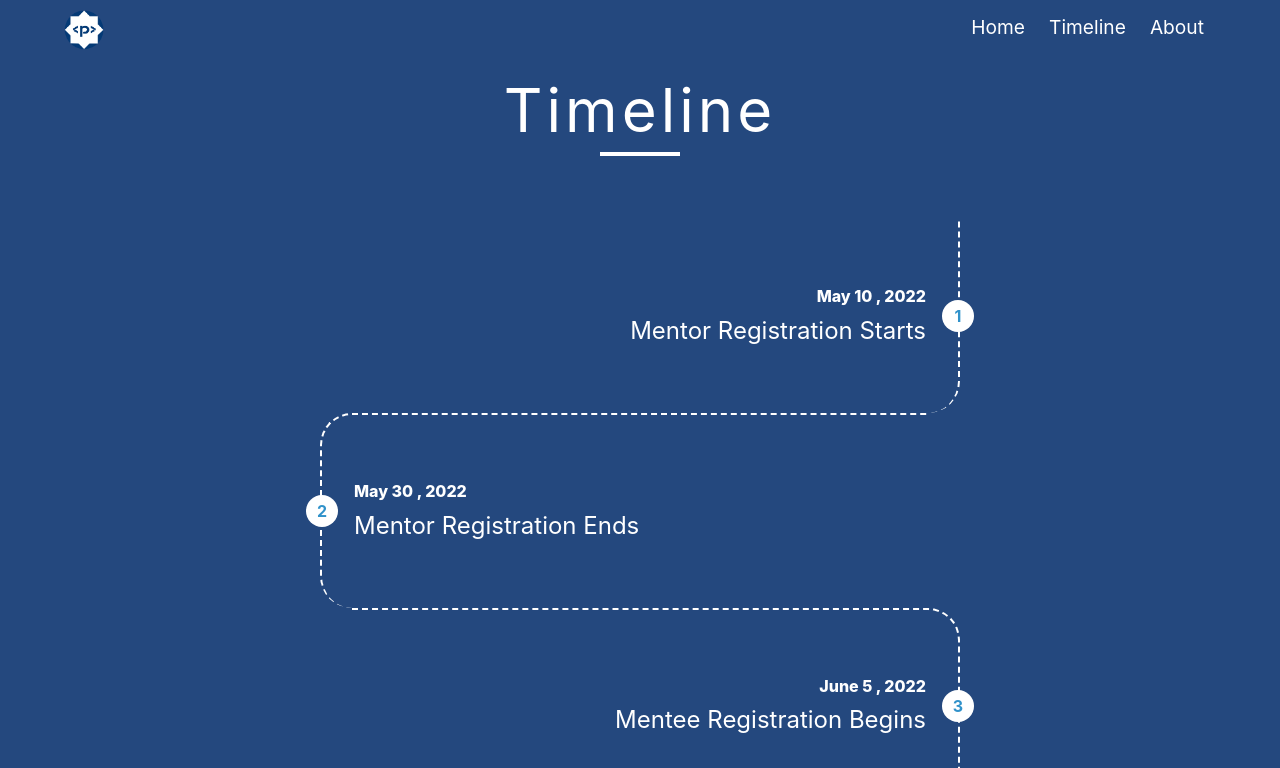
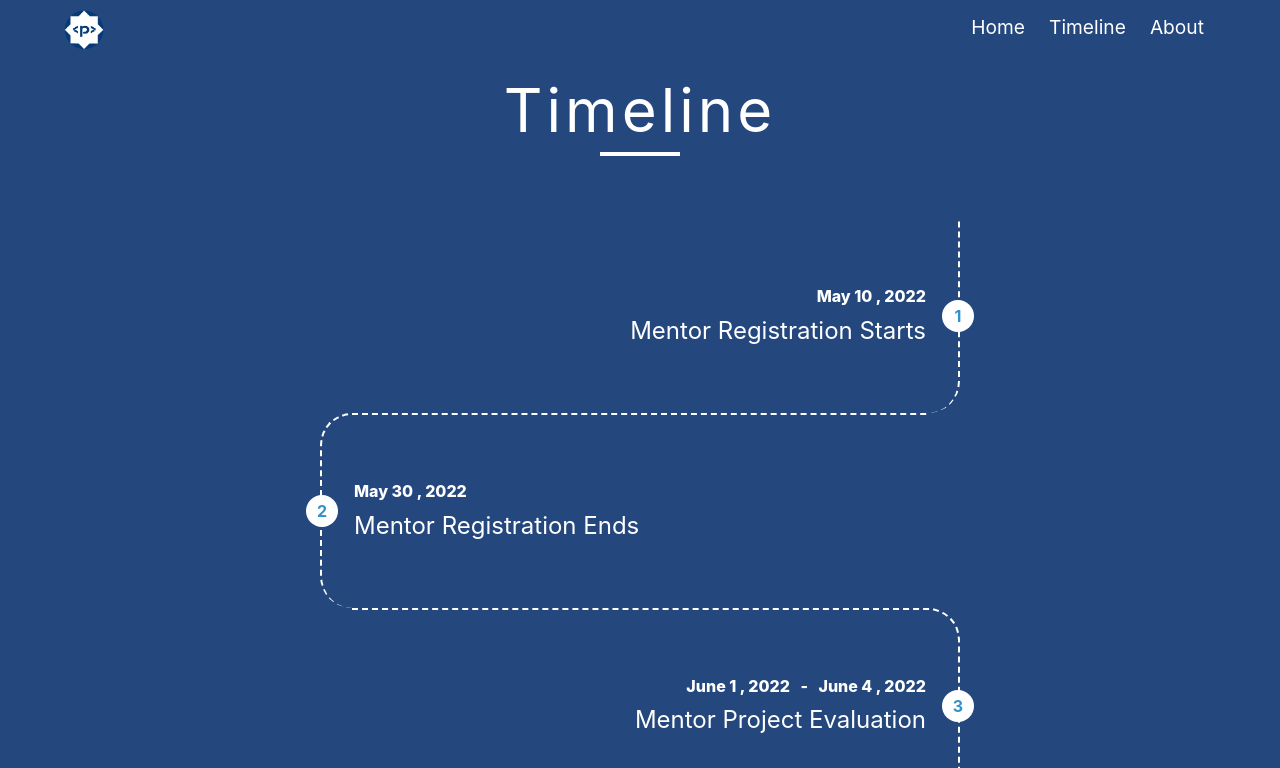
Before and after one commit to hrik2001/psoc2022-landing, a Next.js app: page /timeline in a window 1280 px wide. Shown: the top 768 px of the page. Built offline with nearby package versions, Linux system fonts and the light colour scheme.

Commit message:
timeline enteries

```diff
--- a/components/Timeline.tsx
+++ b/components/Timeline.tsx
@@ -1,11 +1,6 @@
 import React from "react";
 import styles from "../styles/Timeline.module.scss";
 import TimelineProps from "../data/Timeline";
-
-console.log(
-  TimelineProps,
-  TimelineProps[0].startDate.toLocaleString("default", { month: "long" })
-);
 
 const timeString = (date: Date) => {
   return `${date.toLocaleString("default", { month: "long" })}
--- a/data/Timeline.ts
+++ b/data/Timeline.ts
@@ -7,6 +7,13 @@ const TimelineProps: TimelineProps[] = [
     startDate: new Date("05/30/2022"),
     title: "Mentor Registration Ends",
   },
+
+  {
+    startDate: new Date("06/01/2022"),
+    endDate: new Date("06/04/2022"),
+    title: "Mentor Project Evaluation",
+  },
+
   {
     startDate: new Date("06/05/2022"),
     title: "Mentee Registration Begins",
@@ -14,6 +21,11 @@ const TimelineProps: TimelineProps[] = [
   {
     startDate: new Date("06/25/2022"),
     title: "Mentee Registration Ends",
+  },
+  {
+    startDate: new Date("06/24/2022"),
+    endDate: new Date("06/29/2022"),
+    title: "project and proposal evaluation",
   },
   {
     startDate: new Date("06/30/2022"),
--- a/styles/Timeline.module.scss
+++ b/styles/Timeline.module.scss
@@ -64,6 +64,7 @@ $grey : #617d98;
         color:white;
         font-size: 1.5rem;
         font-weight: 400;
+        text-transform: capitalize;
     }
 
     p {
```
